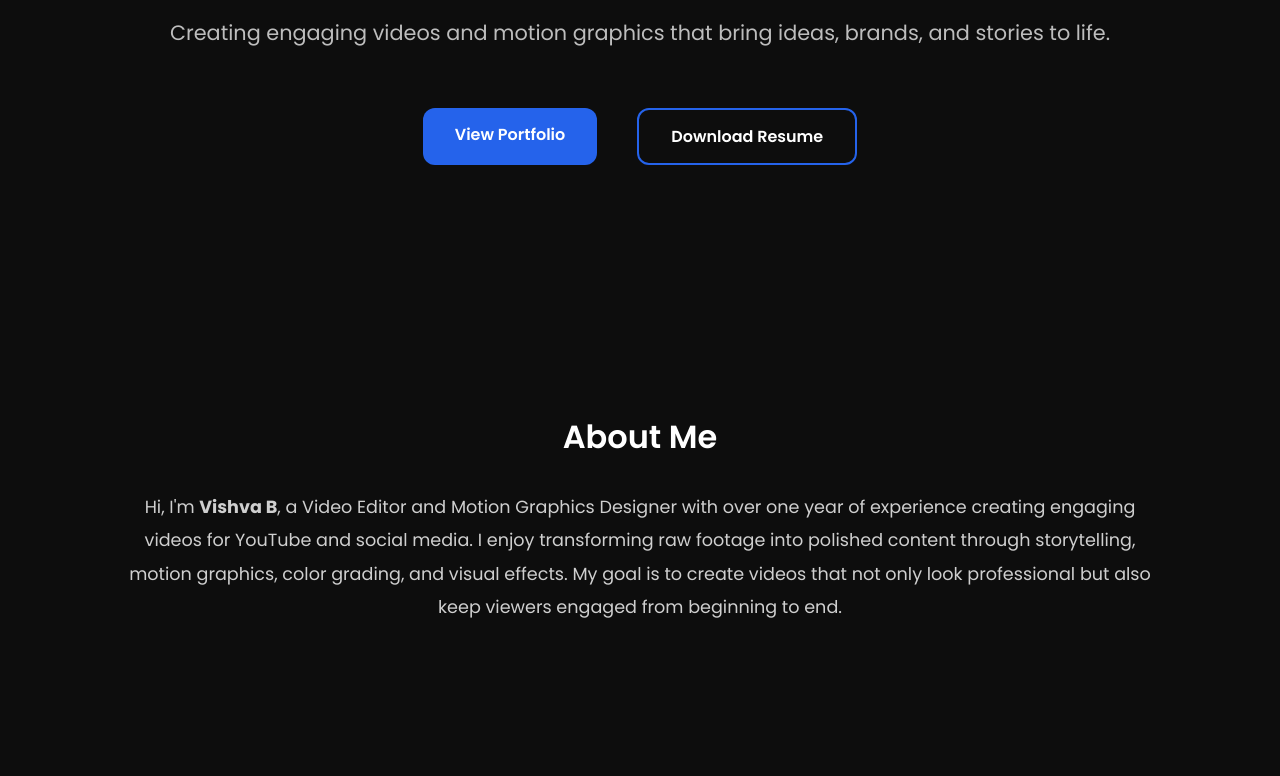
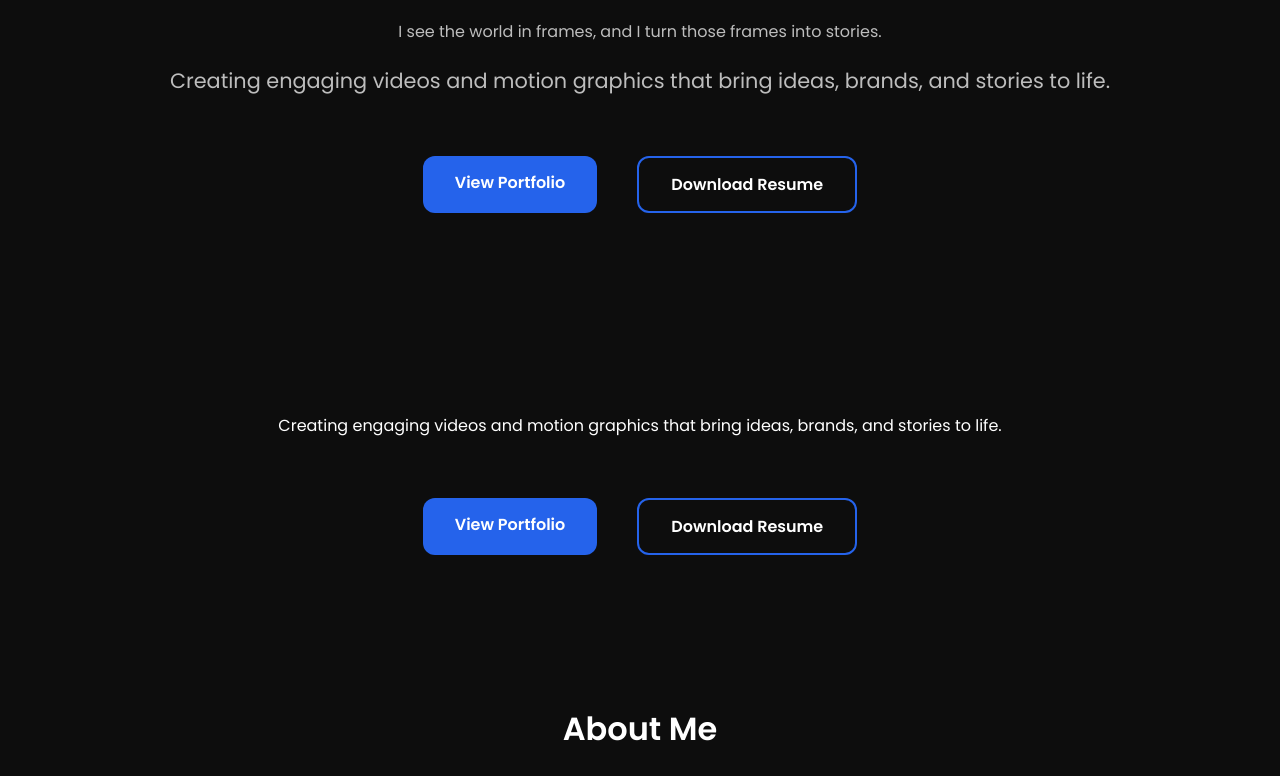
Before and after one commit to fanclubtimeout-byte/Vishva_B, a plain HTML site: page index.html in a window 1280 px wide. Shown: the part 487-1263 px from the top of the page. Drawn offline with Linux system fonts and the light colour scheme.

Commit message:
Update index.html

```diff
--- a/index.html
+++ b/index.html
@@ -20,14 +20,27 @@
     </ul>
 </nav>
 <header>
+<header>
 
     <h1>VISHVA B</h1>
 
     <h2 class="hero-role">Video Editor & Motion Graphics Designer</h2>
-        <p class="hero-text">
-<h1>I see the world in frames, and I turn those frames into stories.</h1>
 
-<p>
+    <p class="hero-text">
+        I see the world in frames, and I turn those frames into stories.
+    </p>
+
+    <p class="hero-description">
+        Creating engaging videos and motion graphics that bring ideas, brands,
+        and stories to life.
+    </p>
+
+    <div class="hero-buttons">
+        <a class="primary-btn" href="#projects">View Portfolio</a>
+        <a class="secondary-btn" href="resume.pdf" target="_blank">Download Resume</a>
+    </div>
+
+</header>
   Creating engaging videos and motion graphics that bring ideas, brands,
   and stories to life.
 </p>
```
